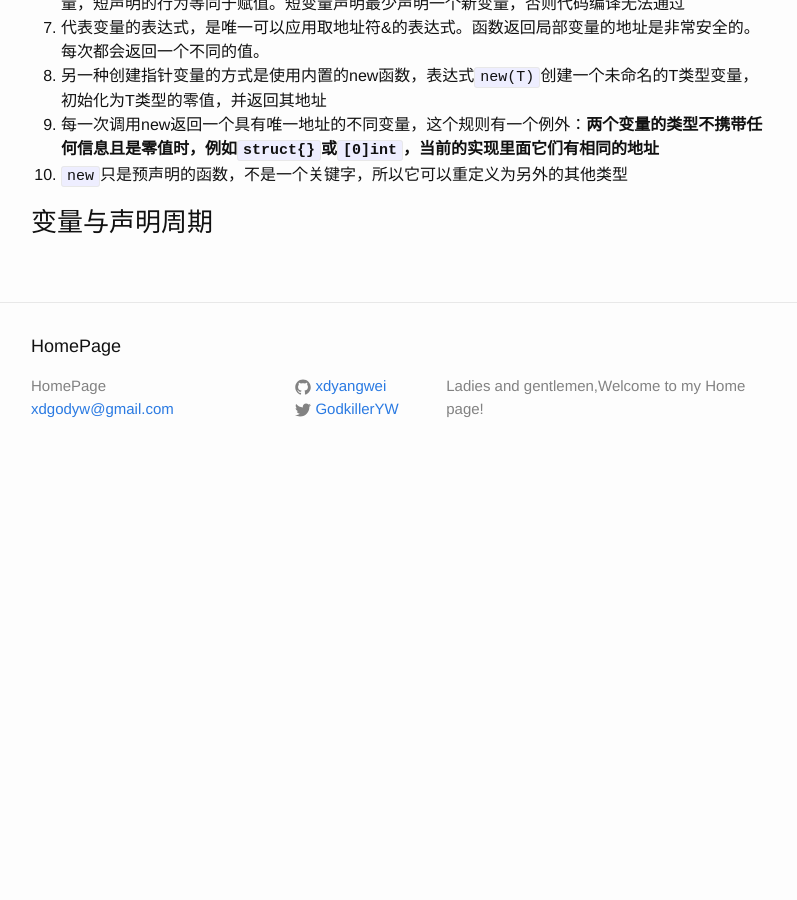
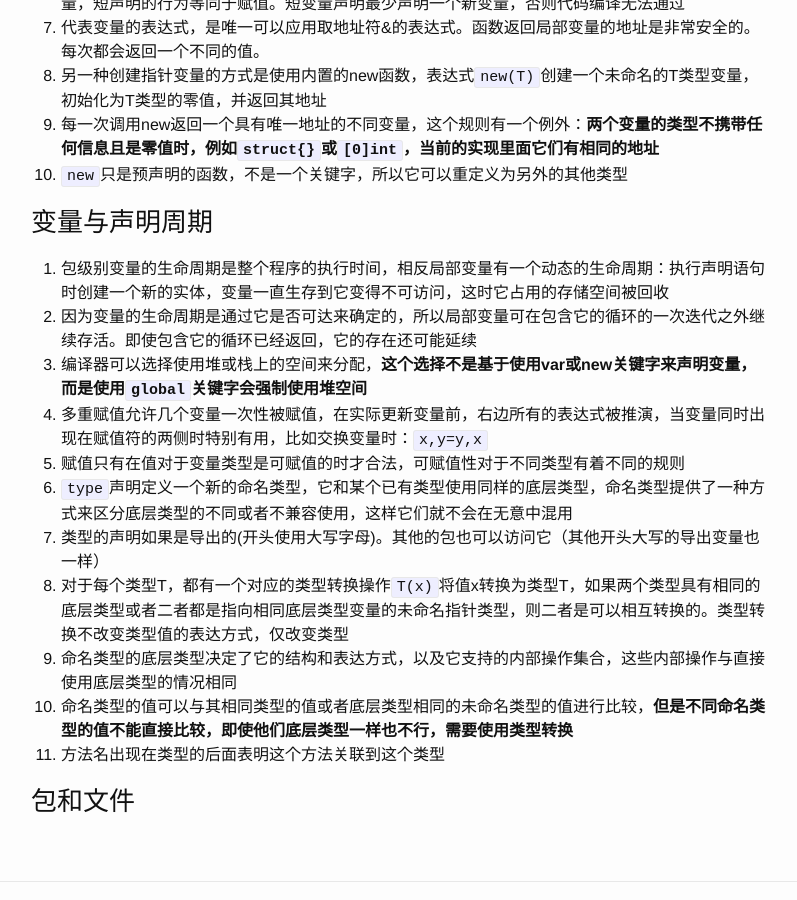
Before and after one commit to xdyangwei/xdyangwei.github.io, a Jekyll site: the page built from _posts/2019-11-4-Golang程序结构.md, in a window 1280 px wide and 900 px high, scrolled down 600 px. Shown: the whole window, without its empty margins (239-1036 px from the left). Built offline with Jekyll 4.4.1, drawn with Linux system fonts in a browser that asks for light colours; our own code applies the rules of GitHub Pages for plain Markdown files; before the commit the page ends 1080 px from its top, so only the background shows below that.

Commit message:
add the tips of variables and declarations

```diff
--- a/_posts/2019-11-4-Golang程序结构.md
+++ b/_posts/2019-11-4-Golang程序结构.md
@@ -15,3 +15,16 @@
 10. `new`只是预声明的函数，不是一个关键字，所以它可以重定义为另外的其他类型
 
 ### 变量与声明周期
+1. 包级别变量的生命周期是整个程序的执行时间，相反局部变量有一个动态的生命周期：执行声明语句时创建一个新的实体，变量一直生存到它变得不可访问，这时它占用的存储空间被回收
+2. 因为变量的生命周期是通过它是否可达来确定的，所以局部变量可在包含它的循环的一次迭代之外继续存活。即使包含它的循环已经返回，它的存在还可能延续
+3. 编译器可以选择使用堆或栈上的空间来分配，**这个选择不是基于使用var或new关键字来声明变量，而是使用`global`关键字会强制使用堆空间**
+4. 多重赋值允许几个变量一次性被赋值，在实际更新变量前，右边所有的表达式被推演，当变量同时出现在赋值符的两侧时特别有用，比如交换变量时：`x,y=y,x`
+5. 赋值只有在值对于变量类型是可赋值的时才合法，可赋值性对于不同类型有着不同的规则
+6. `type`声明定义一个新的命名类型，它和某个已有类型使用同样的底层类型，命名类型提供了一种方式来区分底层类型的不同或者不兼容使用，这样它们就不会在无意中混用
+7. 类型的声明如果是导出的(开头使用大写字母)。其他的包也可以访问它（其他开头大写的导出变量也一样）
+8. 对于每个类型T，都有一个对应的类型转换操作`T(x)`将值x转换为类型T，如果两个类型具有相同的底层类型或者二者都是指向相同底层类型变量的未命名指针类型，则二者是可以相互转换的。类型转换不改变类型值的表达方式，仅改变类型
+9. 命名类型的底层类型决定了它的结构和表达方式，以及它支持的内部操作集合，这些内部操作与直接使用底层类型的情况相同
+10. 命名类型的值可以与其相同类型的值或者底层类型相同的未命名类型的值进行比较，**但是不同命名类型的值不能直接比较，即使他们底层类型一样也不行，需要使用类型转换**
+11. 方法名出现在类型的后面表明这个方法关联到这个类型
+
+### 包和文件
```
